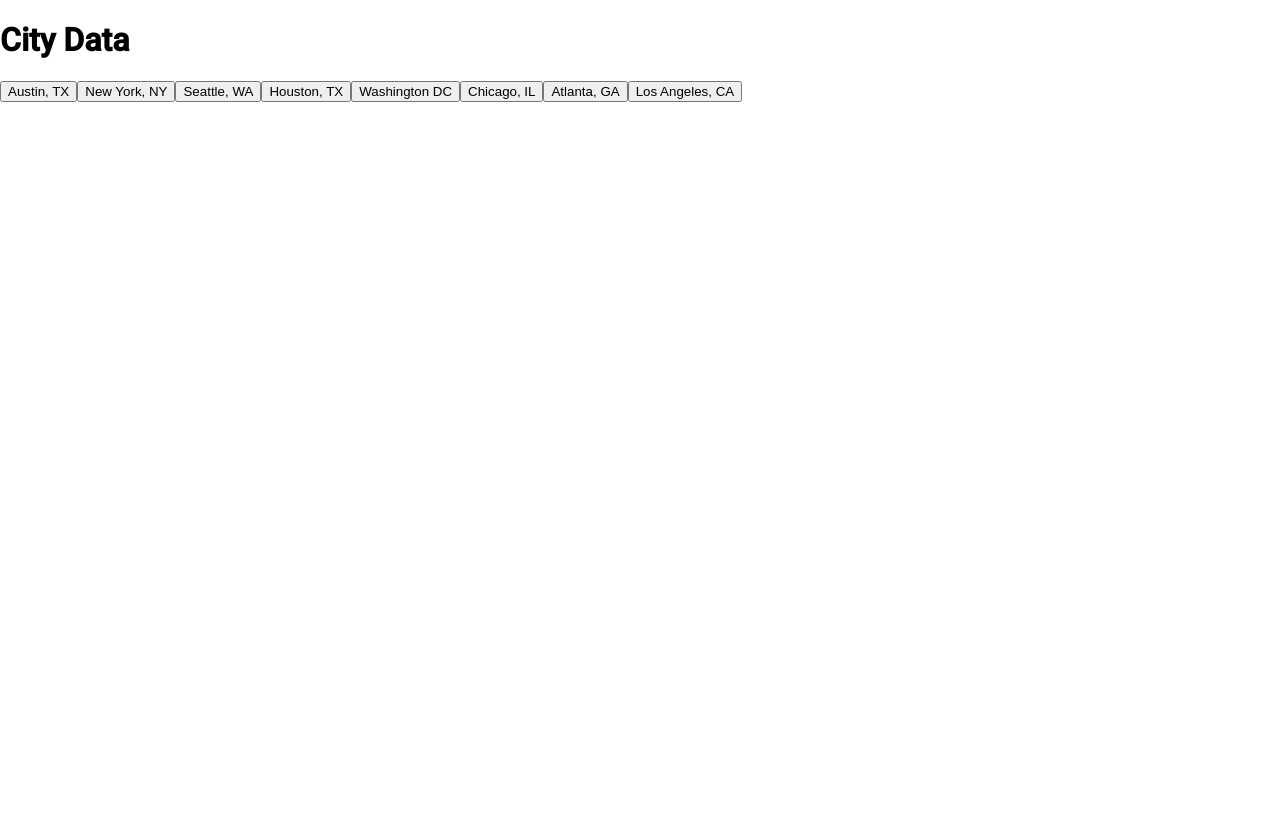
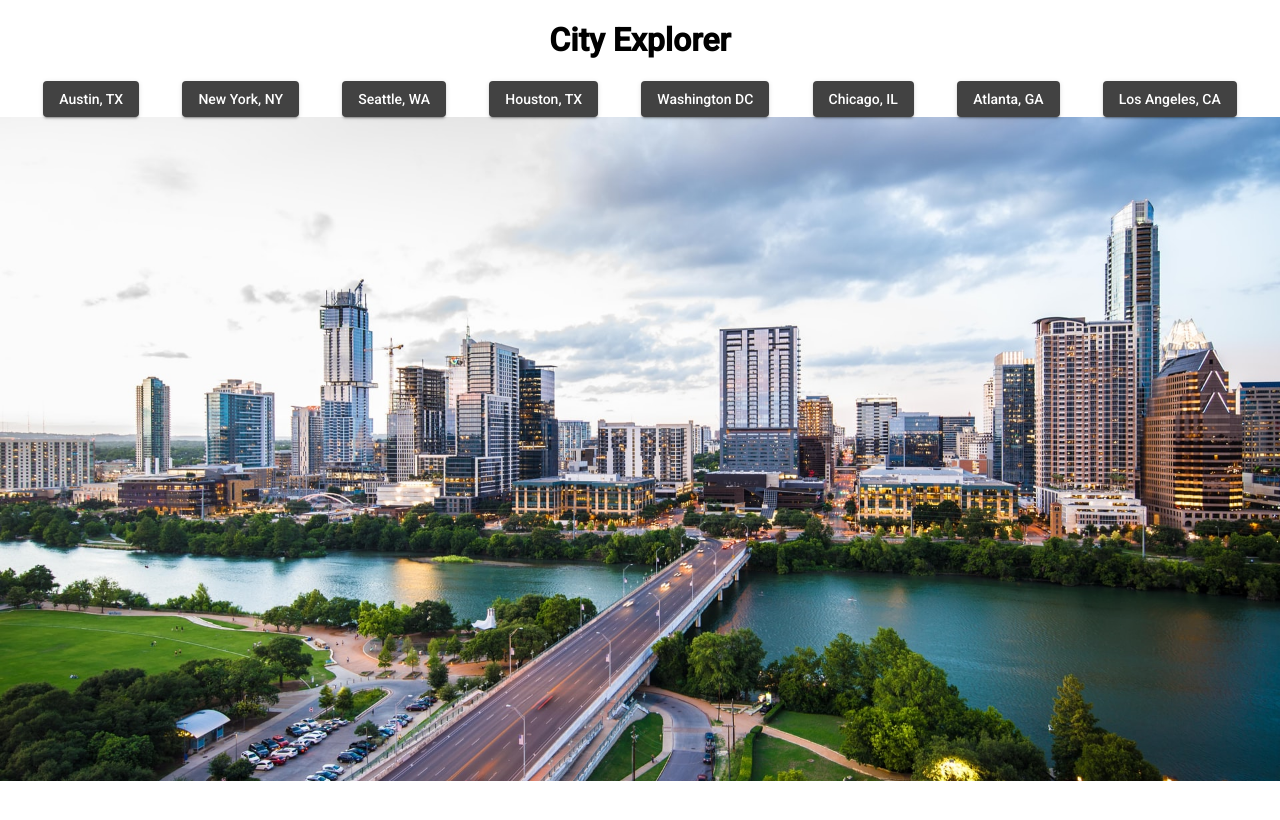
Before and after one commit to samir-hub/angular-cities-app, an Angular app in the folder cities-app/: page / in a window 1280 px wide. Built offline with nearby package versions, Linux system fonts and the light colour scheme.

Commit message:
added background image

```diff
--- a/cities-app/src/app/app.component.html
+++ b/cities-app/src/app/app.component.html
@@ -1,12 +1,16 @@
-<h1>City Data</h1>
-<button (click)="onClickAustin()">Austin, TX</button>
-<button (click)="onClickNewYork()">New York, NY</button>
-<button (click)="onClickSeattle()">Seattle, WA</button>
-<button (click)="onClickHouston()">Houston, TX</button>
-<button (click)="onClickDC()">Washington DC</button>
-<button (click)="onClickChicago()">Chicago, IL</button>
-<button (click)="onClickAtlanta()">Atlanta, GA</button>
-<button (click)="onClickLA()">Los Angeles, CA</button>
+<div>
+<h1 style="text-align: center;">City Explorer</h1>
+<div style="display: flex; justify-content: space-evenly;">
+<button mat-raised-button (click)="onClickAustin()">Austin, TX</button>
+<button mat-raised-button (click)="onClickNewYork()">New York, NY</button>
+<button mat-raised-button (click)="onClickSeattle()">Seattle, WA</button>
+<button mat-raised-button (click)="onClickHouston()">Houston, TX</button>
+<button mat-raised-button (click)="onClickDC()">Washington DC</button>
+<button mat-raised-button (click)="onClickChicago()">Chicago, IL</button>
+<button mat-raised-button (click)="onClickAtlanta()">Atlanta, GA</button>
+<button mat-raised-button (click)="onClickLA()">Los Angeles, CA</button>
+</div>
+<div *ngIf="!summary" style="background-image: url(../assets/home_landscape.jpg); height: 83vh; background-size: cover; background-position: center;"></div>
 <h1>{{summary}}</h1>
 <h3 *ngIf="teleport_city_score">Overall Score: {{teleport_city_score}}</h3>
 <div style="display: flex; flex-wrap: wrap; justify-content: space-evenly;">
@@ -15,3 +19,4 @@
     <mat-card-content>Score: {{ data.score_out_of_10 }} / 10</mat-card-content>
   </mat-card>
 </div>
+</div>
```
Also changed, not shown: cities-app/src/assets/home_landscape.jpg (added).
